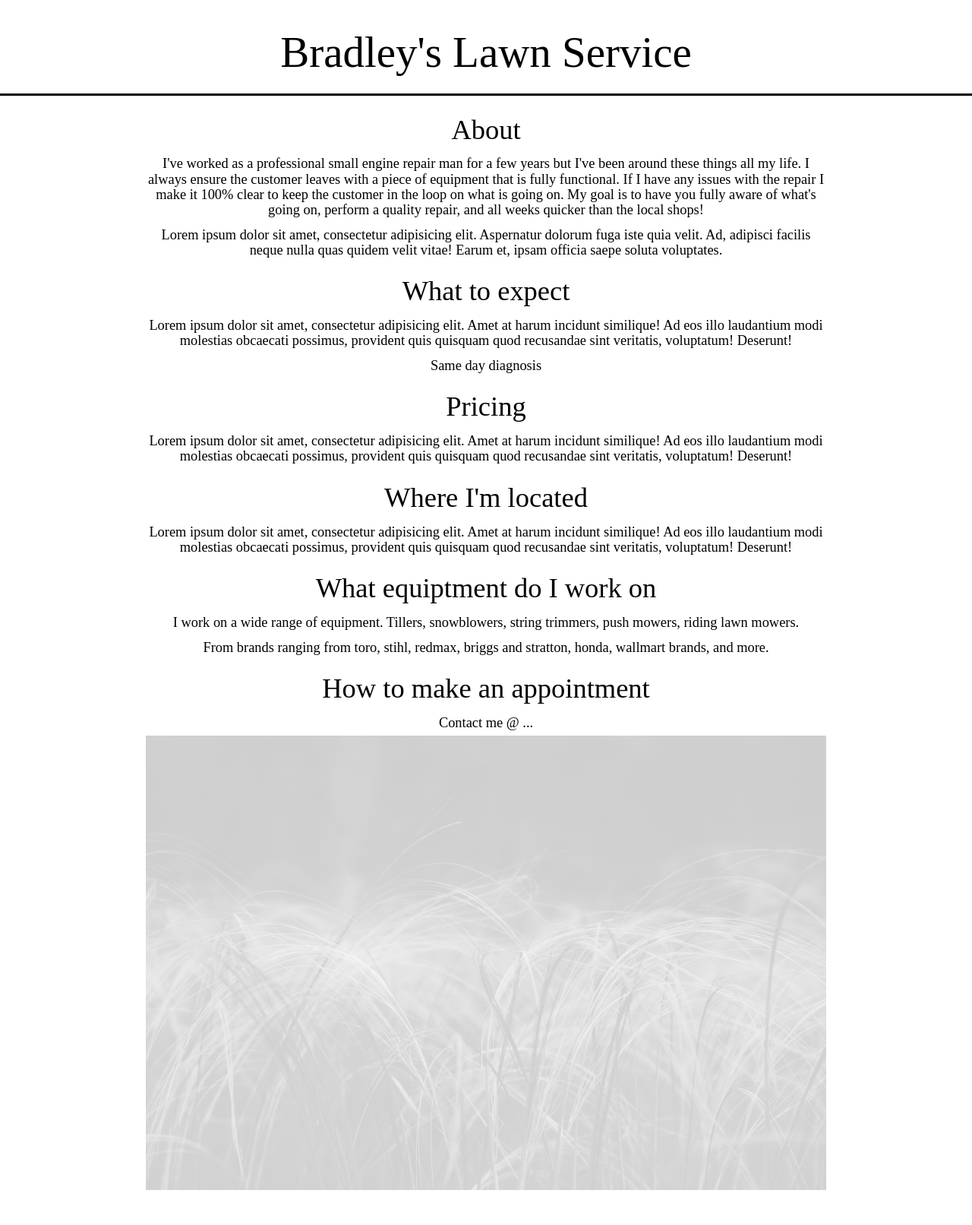
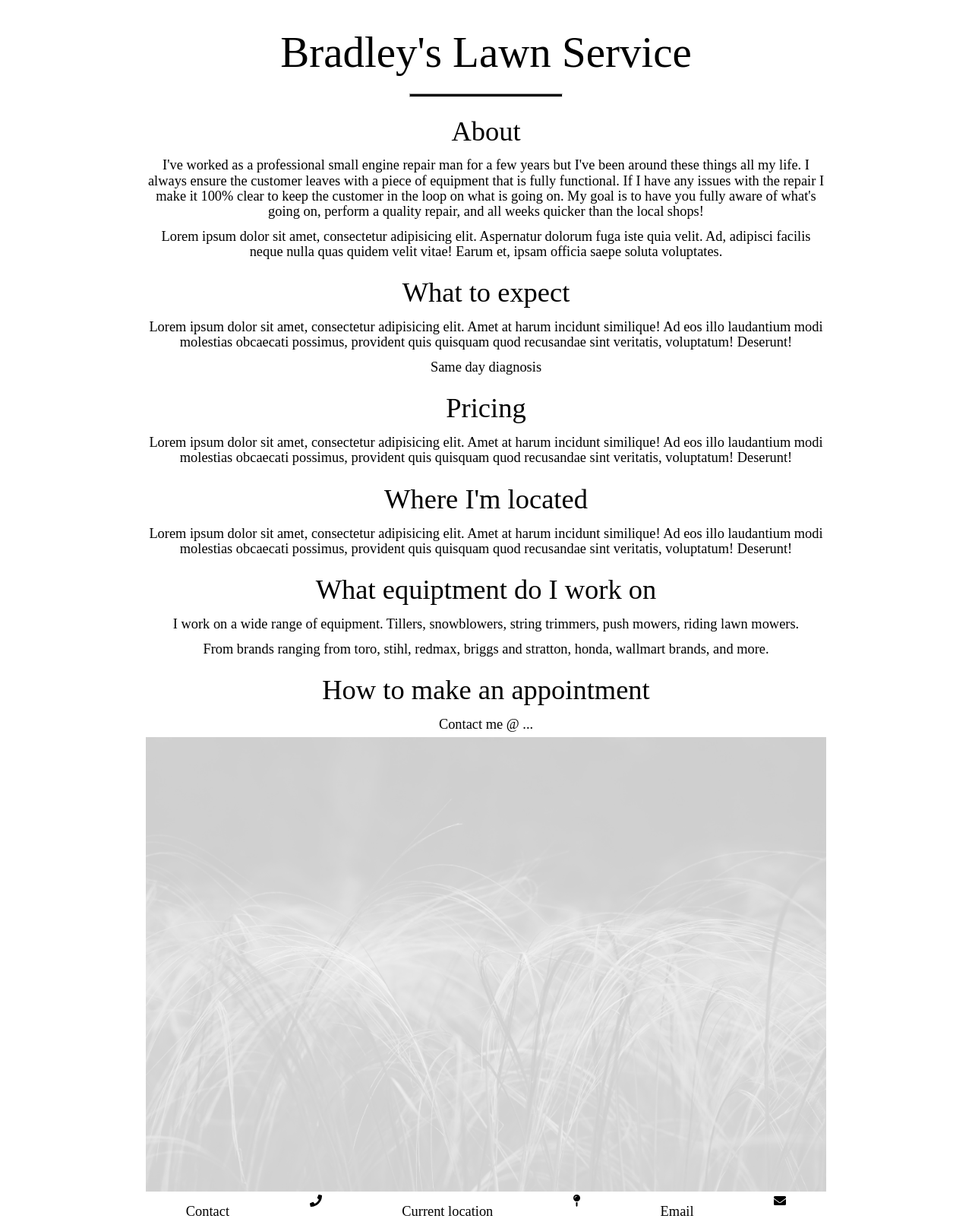
Before and after one commit to BradleyHarper/serviceWebsite, an Angular app: page / in a window 1280 px wide. Shown: the whole page at 76% size. Before the commit the page ends 1570 px from the top, so only its background shows below. Built offline with nearby package versions, Linux system fonts and the light colour scheme.

Commit message:
added angular fontawesome icons.

```diff
--- a/package.json
+++ b/package.json
@@ -19,6 +19,9 @@
     "@angular/platform-browser": "~10.1.0",
     "@angular/platform-browser-dynamic": "~10.1.0",
     "@angular/router": "~10.1.0",
+    "@fortawesome/angular-fontawesome": "^0.6.1",
+    "@fortawesome/fontawesome-svg-core": "^1.2.30",
+    "@fortawesome/free-solid-svg-icons": "^5.14.0",
     "materialize-css": "^1.0.0",
     "rxjs": "~6.6.0",
     "tslib": "^2.0.0",
--- a/src/app/app.component.html
+++ b/src/app/app.component.html
@@ -1,6 +1,8 @@
 <div class="title center-align">
   <h2>Bradley's Lawn Service</h2>
 </div>
+
+<hr class="hr-break">
 
 <div class="main-container center-align">
   <div class="container">
@@ -69,5 +71,14 @@
     <div class="grass-image center-align">
       <img src="../assets/images/greyGrass.jpg" alt="Image of greyscale grass">
     </div>
+
+    <footer>
+      <h6>Contact</h6>
+      <fa-icon [icon]="faphone"></fa-icon>
+      <h6>Current location</h6>
+      <fa-icon [icon]="faMapPin"></fa-icon>
+      <h6>Email</h6>
+      <fa-icon [icon]="faEnvelope"></fa-icon>
+    </footer>
   </div>
 </div>
--- a/src/app/app.component.scss
+++ b/src/app/app.component.scss
@@ -1,4 +1,9 @@
 @import "node_modules/materialize-css/sass/materialize";
+
+footer {
+  display: flex;
+  justify-content: space-around;
+}
 
 .container {
   max-width: 1000px;
@@ -9,11 +14,16 @@
   opacity: 0.2;
 }
 
+.hr-break {
+  height: 3px;
+  background-color: black;
+  width: 200px;
+}
+
 .main-container {
   height: 100vh;
   width: 100vw;
 }
 
 .title {
-  border-bottom: 3px black solid;
 }
--- a/src/app/app.component.ts
+++ b/src/app/app.component.ts
@@ -1,10 +1,15 @@
 import { Component } from '@angular/core';
+import { faPhone, faMapPin, faEnvelope } from '@fortawesome/free-solid-svg-icons';
+import {FontAwesomeModule} from '@fortawesome/angular-fontawesome';
 
 @Component({
   selector: 'app-root',
   templateUrl: './app.component.html',
-  styleUrls: ['./app.component.scss']
+  styleUrls: ['./app.component.scss'],
+  providers: [FontAwesomeModule]
 })
 export class AppComponent {
-  title = 'harpService';
+  faphone = faPhone;
+  faMapPin = faMapPin;
+  faEnvelope = faEnvelope;
 }
--- a/src/app/app.module.ts
+++ b/src/app/app.module.ts
@@ -2,13 +2,15 @@ import { BrowserModule } from '@angular/platform-browser';
 import { NgModule } from '@angular/core';
 
 import { AppComponent } from './app.component';
+import { FontAwesomeModule } from '@fortawesome/angular-fontawesome';
 
 @NgModule({
   declarations: [
     AppComponent
   ],
   imports: [
-    BrowserModule
+    BrowserModule,
+    FontAwesomeModule
   ],
   providers: [],
   bootstrap: [AppComponent]
```
Also changed, not shown: 1 other file (tests, documents, lock files or other folders).
